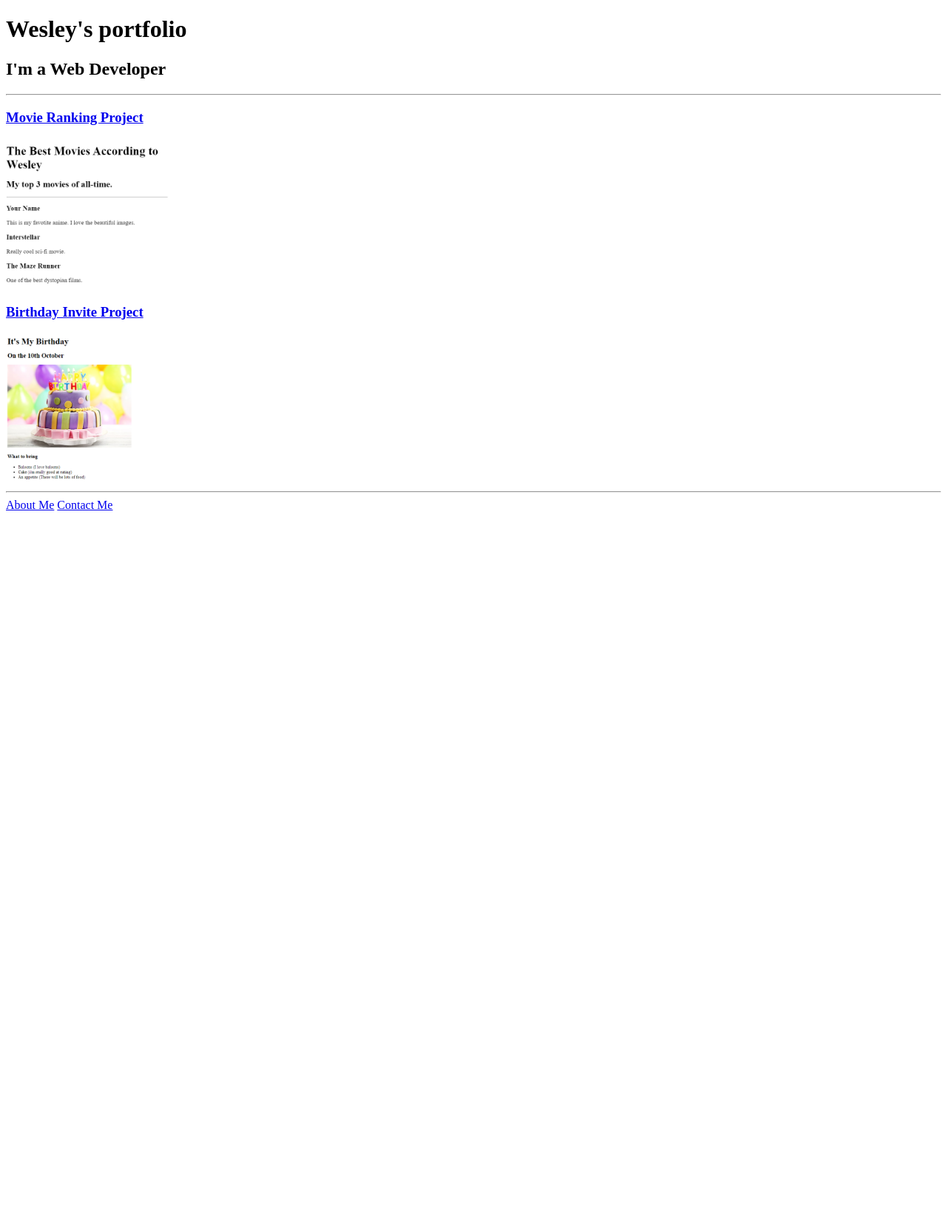
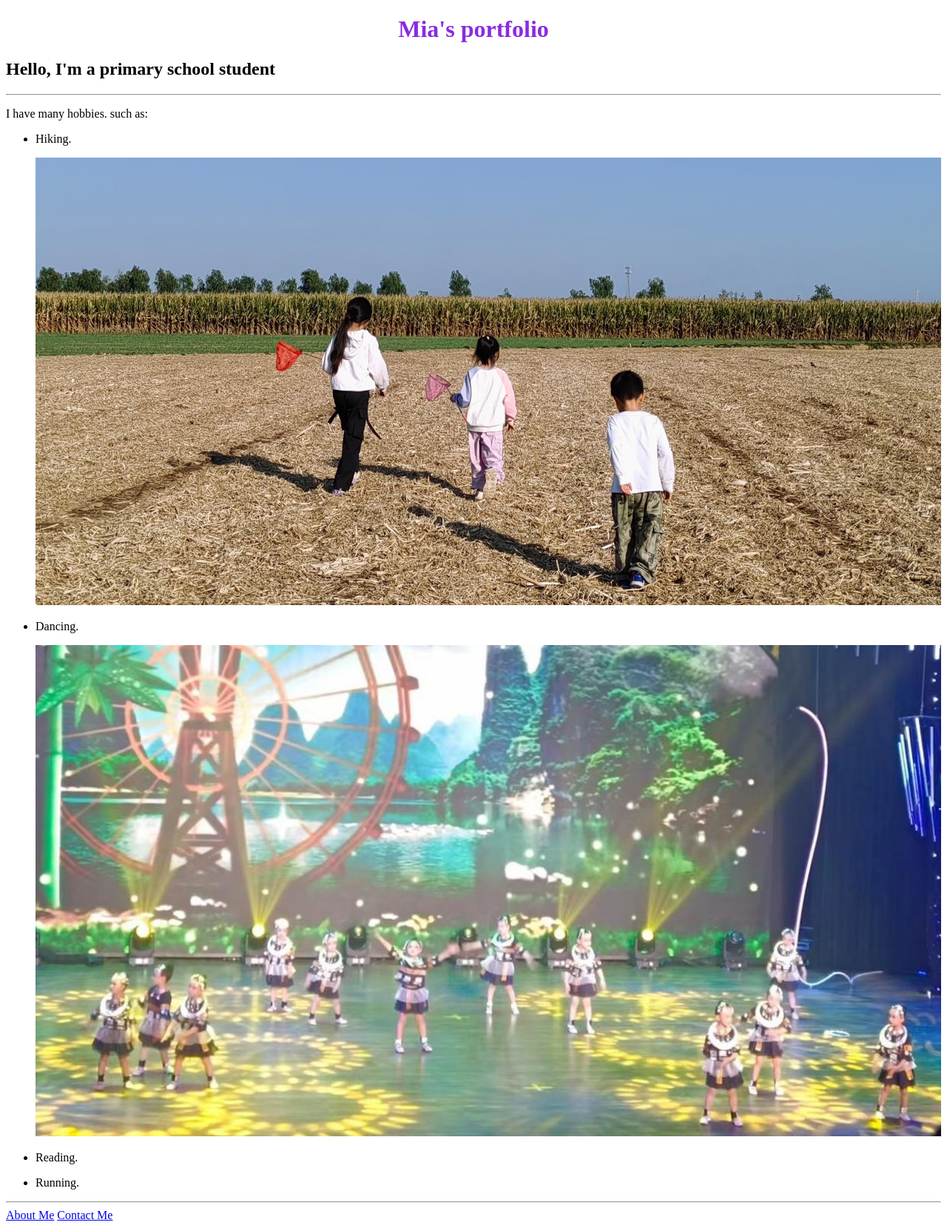
Before and after one commit to chaolinyi/PortfolioProject, a plain HTML site: page index.html in a window 1280 px wide. Shown: the whole page at 74% size. Before the commit the page ends 800 px from the top, so only its background shows below. Drawn offline with Linux system fonts and the light colour scheme.

Commit message:
update web contents

```diff
--- /dev/null
+++ b/css/style.css
@@ -0,0 +1,9 @@
+h1 {
+    text-align: center;
+    color:blueviolet;
+}
+
+img {
+    width: 100%;
+    height: auto;
+}
--- a/index.html
+++ b/index.html
@@ -5,17 +5,40 @@
     <meta charset="UTF-8" />
     <meta name="viewport" content="width=device-width, initial-scale=1.0" />
     <title>HTML Portfolio Project</title>
+    <link rel="stylesheet" href="./css/style.css">
 </head>
 
 <body>
-    <h1>Wesley's portfolio</h1>
-    <h2>I'm a Web Developer</h2>
+    <h1>Mia's portfolio</h1>
+    <h2>Hello, I'm a primary school student</h2>
     <hr />
-    <h3><a href="./public/movie-ranking.html">Movie Ranking Project</a></h3>
-    <img src="./assets/images/The Best Movies According to Wesley.png" alt="The Best Movies According to Angela"
-        height="200" />
-    <h3><a href="./public/birthday-invite.html">Birthday Invite Project</a></h3>
-    <img src="./assets/images/It's My Birthday.png" alt="It's My Birthday" height="200" />
+
+    <p>I have many hobbies. such as:</p>
+
+    <ul>
+        <li>
+            <p> Hiking.</p>
+
+            <img src="./assets/images/Hiking.jpg" alt="hiking image"/>
+
+        </li>
+
+        <li>
+            <p> Dancing.</p>
+
+            <img src="./assets/images/Dancing.jpg" alt="hiking image"/>
+
+        </li>
+
+        <li>
+            <p> Reading.</p>
+        </li>
+
+        <li>
+            <p> Running.</p>
+        </li>
+    </ul>
+
     <hr />
     <a href="./public/about.html">About Me</a>
     <a href="./public/contact.html">Contact Me</a>
```
Also changed, not shown: public/about.html (+1 -29 lines), assets/images/Dancing.jpg (added), assets/images/Hiking.jpg (added).
